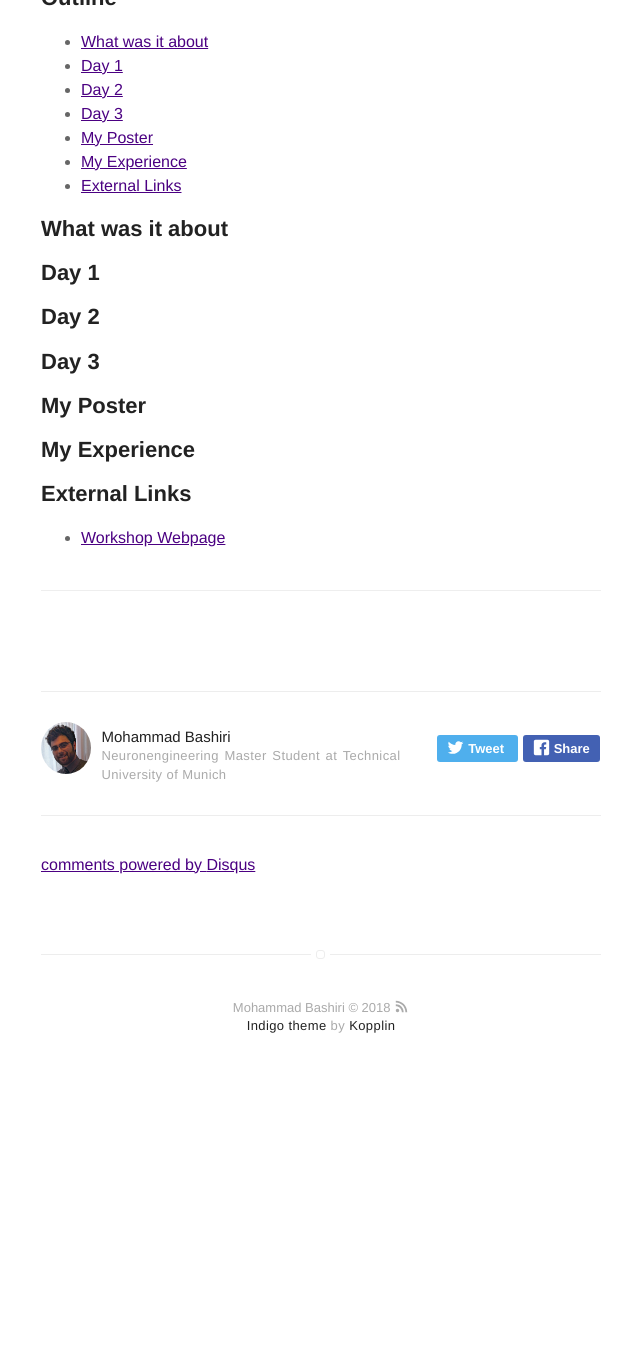
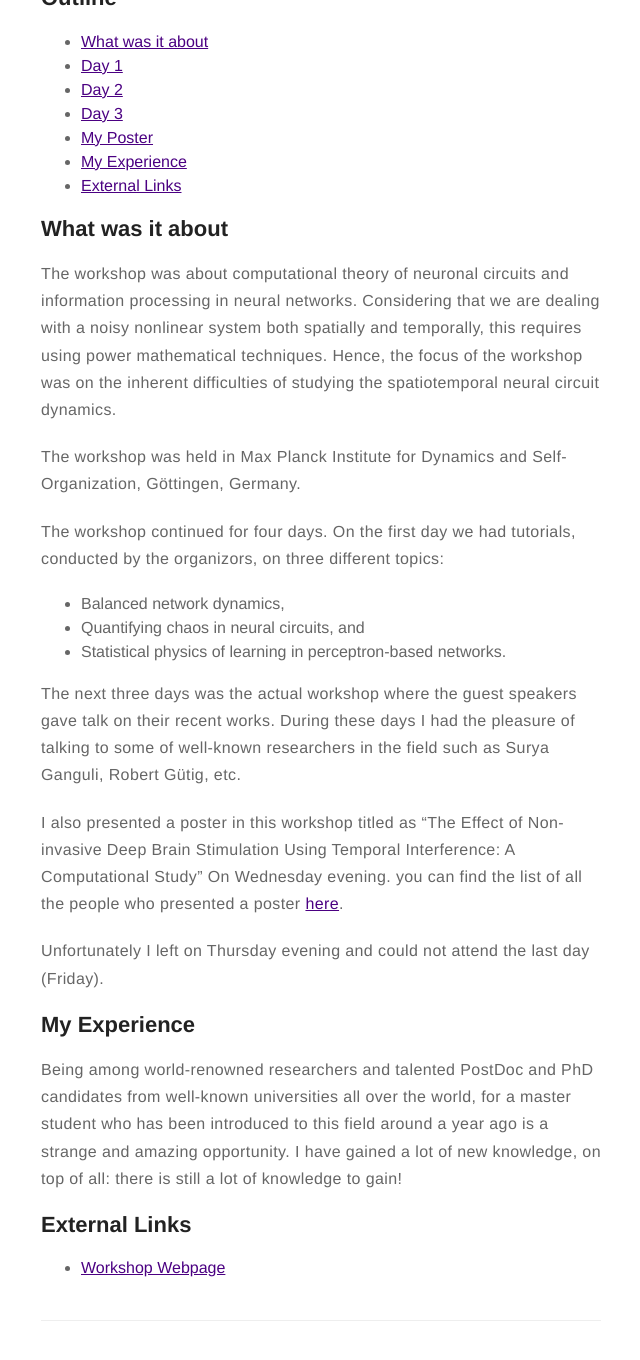
Before and after one commit to mohammadbashiri/mohammadbashiri.github.io-old, a Jekyll site: the page built from _posts/2018-06-28-Third-Workshop-on-Advanced-Theoretical-Neuroscience.markdown, in a window 1280 px wide and 1400 px high, scrolled down 279 px. Shown: the top 1360 px of the window, without its empty margins (319-959 px from the left). Built offline with Jekyll 4.4.1, drawn with Linux system fonts in a browser that asks for light colours; comment, search, counter and statistics services are not loaded; before the commit the page ends 1376 px from its top, so only the background shows below that.

Commit message:
article for workshop completed

```diff
--- a/_posts/2018-06-28-Third-Workshop-on-Advanced-Theoretical-Neuroscience.markdown
+++ b/_posts/2018-06-28-Third-Workshop-on-Advanced-Theoretical-Neuroscience.markdown
@@ -18,22 +18,23 @@ author: mohammadbashiri
 - [External Links](#external-links)
 
 ## What was it about
+The workshop was about computational theory of neuronal circuits and information processing in neural networks. Considering that we are dealing with a noisy nonlinear system both spatially and temporally, this requires using power mathematical techniques. Hence, the focus of the workshop was on the inherent difficulties of studying the spatiotemporal neural circuit dynamics.
 
+The workshop was held in Max Planck Institute for Dynamics and Self-Organization, Göttingen, Germany.
 
-## Day 1
+The workshop continued for four days. On the first day we had tutorials, conducted by the organizors, on three different topics:
+- Balanced network dynamics,
+- Quantifying chaos in neural circuits, and
+- Statistical physics of learning in perceptron-based networks.
 
+The next three days was the actual workshop where the guest speakers gave talk on their recent works. During these days I had the pleasure of talking to some of well-known researchers in the field such as Surya Ganguli, Robert Gütig, etc.
 
-## Day 2
+I also presented a poster in this workshop titled as "The Effect of Non-invasive Deep Brain Stimulation Using Temporal Interference: A Computational Study" On Wednesday evening. you can find the list of all the people who presented a poster <a href="http://www.wamtn.info/schedule.html" target="_blank">here</a>.
 
-
-## Day 3
-
-
-## My Poster
-
+Unfortunately I left on Thursday evening and could not attend the last day (Friday).
 
 ## My Experience
-
+Being among world-renowned researchers and talented PostDoc and PhD candidates from well-known universities all over the world, for a master student who has been introduced to this field around a year ago is a strange and amazing opportunity. I have gained a lot of new knowledge, on top of all: there is still a lot of knowledge to gain!
 
 ## External Links
 - [Workshop Webpage](http://www.wamtn.info/)
```
